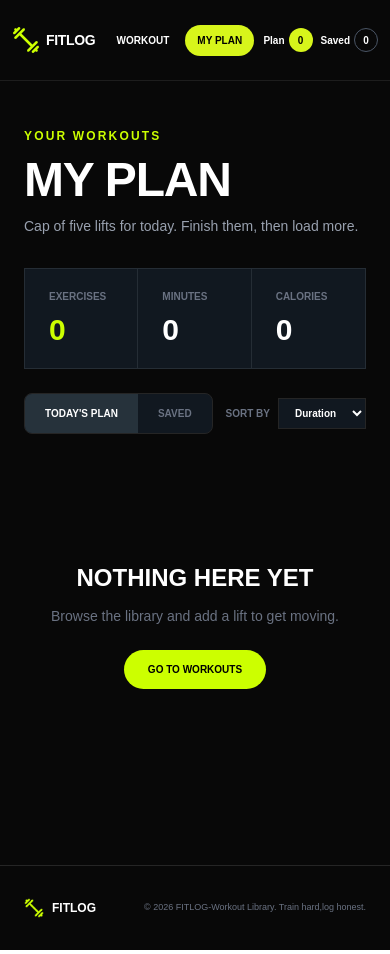
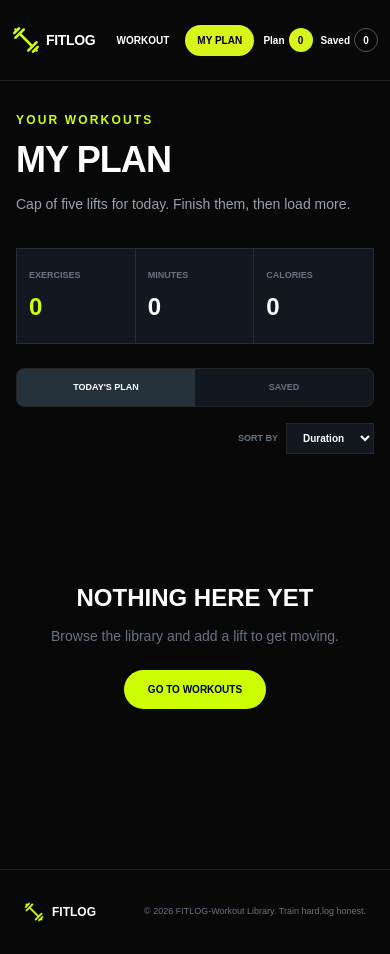
Before and after one commit to mahbubur75/Assignment-6, a Next.js app: page /my-plan in a window 390 px wide. Built offline with nearby package versions, Linux system fonts and the light colour scheme.

Commit message:
final assignment

```diff
--- a/src/app/my-plan/page.tsx
+++ b/src/app/my-plan/page.tsx
@@ -175,24 +175,25 @@ export default function MyPlan() {
   }
 
   return (
-    <main className="min-h-screen bg-[#080808] pt-20 text-white">
+    <main className="min-h-screen overflow-x-hidden bg-[#080808] pt-20 text-white">
 
       <Navbar />
 
       {/* Main Content */}
-      <section className="mx-auto max-w-6xl px-6 py-12">
+      <section className="mx-auto max-w-6xl px-4 py-8 sm:px-6 sm:py-12">
 
+        {/* Heading */}
         <div>
 
           <p className="text-xs font-extrabold uppercase tracking-[0.18em] text-[#ccff00]">
             YOUR WORKOUTS
           </p>
 
-          <h1 className="mt-3 text-5xl font-extrabold uppercase tracking-tight md:text-6xl">
+          <h1 className="mt-3 text-4xl font-extrabold uppercase tracking-tight sm:text-5xl md:text-6xl">
             MY PLAN
           </h1>
 
-          <p className="mt-3 text-sm text-gray-400">
+          <p className="mt-3 text-sm leading-6 text-gray-400">
             Cap of five lifts for today. Finish them, then load more.
           </p>
 
@@ -201,32 +202,32 @@ export default function MyPlan() {
         {/* Statistics */}
         <div className="mt-8 grid grid-cols-3 overflow-hidden border border-[#252d35] bg-[#111820]">
 
-          <div className="border-r border-[#252d35] px-6 py-5">
-            <p className="text-[10px] font-bold uppercase text-gray-500">
+          <div className="border-r border-[#252d35] px-3 py-5 sm:px-6">
+            <p className="text-[9px] font-bold uppercase text-gray-500 sm:text-[10px]">
               Exercises
             </p>
 
-            <p className="mt-2 text-3xl font-extrabold text-[#ccff00]">
+            <p className="mt-2 text-2xl font-extrabold text-[#ccff00] sm:text-3xl">
               {currentExercises}
             </p>
           </div>
 
-          <div className="border-r border-[#252d35] px-6 py-5">
-            <p className="text-[10px] font-bold uppercase text-gray-500">
+          <div className="border-r border-[#252d35] px-3 py-5 sm:px-6">
+            <p className="text-[9px] font-bold uppercase text-gray-500 sm:text-[10px]">
               Minutes
             </p>
 
-            <p className="mt-2 text-3xl font-extrabold">
+            <p className="mt-2 text-2xl font-extrabold sm:text-3xl">
               {currentMinutes}
             </p>
           </div>
 
-          <div className="px-6 py-5">
-            <p className="text-[10px] font-bold uppercase text-gray-500">
+          <div className="px-3 py-5 sm:px-6">
+            <p className="text-[9px] font-bold uppercase text-gray-500 sm:text-[10px]">
               Calories
             </p>
 
-            <p className="mt-2 text-3xl font-extrabold">
+            <p className="mt-2 text-2xl font-extrabold sm:text-3xl">
               {currentCalories}
             </p>
           </div>
@@ -234,14 +235,14 @@ export default function MyPlan() {
         </div>
 
         {/* Tabs + Sort */}
-        <div className="mt-6 flex items-center justify-between">
+        <div className="mt-6 flex flex-col gap-4 sm:flex-row sm:items-center sm:justify-between">
 
-          <div className="flex overflow-hidden rounded-lg border border-[#252525] bg-[#111820]">
+          <div className="flex w-full overflow-hidden rounded-lg border border-[#252525] bg-[#111820] sm:w-auto">
 
             <button
               type="button"
               onClick={() => setActiveTab("today")}
-              className={`px-5 py-3 text-[10px] font-extrabold uppercase ${
+              className={`flex-1 px-4 py-3 text-[9px] font-extrabold uppercase sm:px-5 sm:text-[10px] ${
                 activeTab === "today"
                   ? "bg-[#26323b] text-white"
                   : "text-gray-500"
@@ -253,7 +254,7 @@ export default function MyPlan() {
             <button
               type="button"
               onClick={() => setActiveTab("saved")}
-              className={`px-5 py-3 text-[10px] font-extrabold uppercase ${
+              className={`flex-1 px-4 py-3 text-[9px] font-extrabold uppercase sm:px-5 sm:text-[10px] ${
                 activeTab === "saved"
                   ? "bg-[#26323b] text-white"
                   : "text-gray-500"
@@ -264,11 +265,11 @@ export default function MyPlan() {
 
           </div>
 
-          <div className="flex items-center gap-2">
+          <div className="flex items-center justify-end gap-2">
 
             <label
               htmlFor="sort"
-              className="text-[10px] font-bold uppercase text-gray-500"
+              className="text-[9px] font-bold uppercase text-gray-500 sm:text-[10px]"
             >
               Sort By
             </label>
@@ -281,17 +282,9 @@ export default function MyPlan() {
               }
               className="border border-[#252525] bg-[#111820] px-3 py-2 text-[10px] font-bold text-white outline-none"
             >
-              <option value="duration">
-                Duration
-              </option>
-
-              <option value="calories">
-                Calories
-              </option>
-
-              <option value="rating">
-                Rating
-              </option>
+              <option value="duration">Duration</option>
+              <option value="calories">Calories</option>
+              <option value="rating">Rating</option>
             </select>
 
           </div>
@@ -337,7 +330,7 @@ export default function MyPlan() {
               return (
                 <div
                   key={workout.id}
-                  className={`flex items-center gap-4 px-4 py-3 ${
+                  className={`grid grid-cols-[72px_minmax(0,1fr)] gap-3 px-3 py-4 sm:flex sm:items-center sm:gap-4 sm:px-4 sm:py-3 ${
                     index !== sortedList.length - 1
                       ? "border-b border-[#252525]"
                       : ""
@@ -345,7 +338,7 @@ export default function MyPlan() {
                 >
 
                   {/* Image */}
-                  <div className="relative h-14 w-20 shrink-0 overflow-hidden bg-[#1c252c]">
+                  <div className="relative h-16 w-20 shrink-0 overflow-hidden bg-[#1c252c] sm:h-14 sm:w-20">
 
                     <Image
                       src={workout.image}
@@ -358,13 +351,13 @@ export default function MyPlan() {
                   </div>
 
                   {/* Workout information */}
-                  <div className="min-w-0 flex-1">
+                  <div className="min-w-0">
 
-                    <h2 className="text-xs font-extrabold uppercase text-white">
+                    <h2 className="text-xs font-extrabold uppercase text-white sm:text-xs">
                       {workout.name}
                     </h2>
 
-                    <p className="mt-1 text-[9px] text-gray-500">
+                    <p className="mt-1 truncate text-[9px] text-gray-500">
                       {workout.equipment}
                     </p>
 
@@ -384,12 +377,14 @@ export default function MyPlan() {
                   </div>
 
                   {/* Stats */}
-                  <div className="flex items-center gap-5 md:flex">
+                  <div className="col-span-2 grid grid-cols-3 gap-2 border-t border-[#252525] pt-3 sm:flex sm:items-center sm:gap-5 sm:border-0 sm:pt-0">
 
                     <div>
                       <div className="flex items-center gap-1 text-gray-600">
                         <Clock3 size={12} />
-      <p className="text-[8px] uppercase">Time</p>
+                        <p className="text-[8px] uppercase">
+                          Time
+                        </p>
                       </div>
 
                       <p className="mt-1 text-[10px] font-bold text-gray-300">
@@ -400,7 +395,9 @@ export default function MyPlan() {
                     <div>
                       <div className="flex items-center gap-1 text-gray-600">
                         <Flame size={12} />
-      <p className="text-[8px] uppercase">Cal</p>
+                        <p className="text-[8px] uppercase">
+                          Cal
+                        </p>
                       </div>
 
                       <p className="mt-1 text-[10px] font-bold text-gray-300">
@@ -411,7 +408,9 @@ export default function MyPlan() {
                     <div>
                       <div className="flex items-center gap-1 text-gray-600">
                         <Star size={12} />
-      <p className="text-[8px] uppercase">Rating</p>
+                        <p className="text-[8px] uppercase">
+                          Rating
+                        </p>
                       </div>
 
                       <p className="mt-1 text-[10px] font-bold text-gray-300">
@@ -421,7 +420,44 @@ export default function MyPlan() {
 
                   </div>
 
-                  {/* View Details */}
+                  {/* Mobile Actions */}
+                  <div className="col-span-2 flex items-center gap-3 sm:hidden">
+
+                    <Link
+                      href={`/workout/${workout.id}`}
+                      className="flex-1 border border-[#333] px-3 py-2 text-center text-[9px] font-extrabold uppercase text-gray-400"
+                    >
+                      View Details
+                    </Link>
+
+                    {activeTab === "today" && (
+                      <button
+                        type="button"
+                        onClick={() => markDone(workout.id)}
+                        disabled={isDone}
+                        className={`flex-1 rounded-full px-3 py-2 text-[9px] font-extrabold uppercase ${
+                          isDone
+                            ? "bg-[#303030] text-gray-500"
+                            : "bg-[#ccff00] text-black"
+                        }`}
+                      >
+                        {isDone ? "✓ DONE" : "MARK DONE"}
+                      </button>
+                    )}
+
+                    {activeTab === "saved" && (
+                      <button
+                        type="button"
+                        onClick={() => removeSaved(workout.id)}
+                        className="flex-1 px-3 py-2 text-[9px] font-bold uppercase text-red-400"
+                      >
+                        Remove
+                      </button>
+                    )}
+
+                  </div>
+
+                  {/* Desktop View Details */}
                   <Link
                     href={`/workout/${workout.id}`}
                     className="hidden whitespace-nowrap text-[9px] font-extrabold uppercase text-gray-400 hover:text-white sm:block"
@@ -429,13 +465,13 @@ export default function MyPlan() {
                     View Details
                   </Link>
 
-                  {/* Mark Done */}
+                  {/* Desktop Mark Done */}
                   {activeTab === "today" && (
                     <button
                       type="button"
                       onClick={() => markDone(workout.id)}
                       disabled={isDone}
-                      className={`whitespace-nowrap rounded-full px-4 py-2 text-[9px] font-extrabold uppercase ${
+                      className={`hidden whitespace-nowrap rounded-full px-4 py-2 text-[9px] font-extrabold uppercase sm:block ${
                         isDone
                           ? "bg-[#303030] text-gray-500"
                           : "bg-[#ccff00] text-black"
@@ -445,23 +481,23 @@ export default function MyPlan() {
                     </button>
                   )}
 
-                  {/* Saved Remove */}
+                  {/* Desktop Saved Remove */}
                   {activeTab === "saved" && (
                     <button
                       type="button"
                       onClick={() => removeSaved(workout.id)}
-                      className="text-[9px] font-bold uppercase text-red-400"
+                      className="hidden text-[9px] font-bold uppercase text-red-400 sm:block"
                     >
                       Remove
                     </button>
                   )}
 
-                  {/* Today Remove */}
+                  {/* Desktop Today Remove */}
                   {activeTab === "today" && (
                     <button
                       type="button"
                       onClick={() => removeWorkout(workout.id)}
-                      className="text-[9px] font-bold text-gray-600 hover:text-red-400"
+                      className="hidden text-[9px] font-bold text-gray-600 hover:text-red-400 sm:block"
                     >
                       ×
                     </button>
@@ -478,7 +514,7 @@ export default function MyPlan() {
 
       {/* Toast */}
       {message && (
-        <div className="fixed bottom-6 right-6 z-50 max-w-sm border border-[#ccff00] bg-[#101010] px-5 py-4 text-sm font-bold text-[#ccff00] shadow-lg">
+        <div className="fixed bottom-6 right-4 z-50 max-w-sm border border-[#ccff00] bg-[#101010] px-5 py-4 text-sm font-bold text-[#ccff00] shadow-lg">
           {message}
         </div>
       )}
```
Lines whose indentation alone changed are shown as unchanged.
